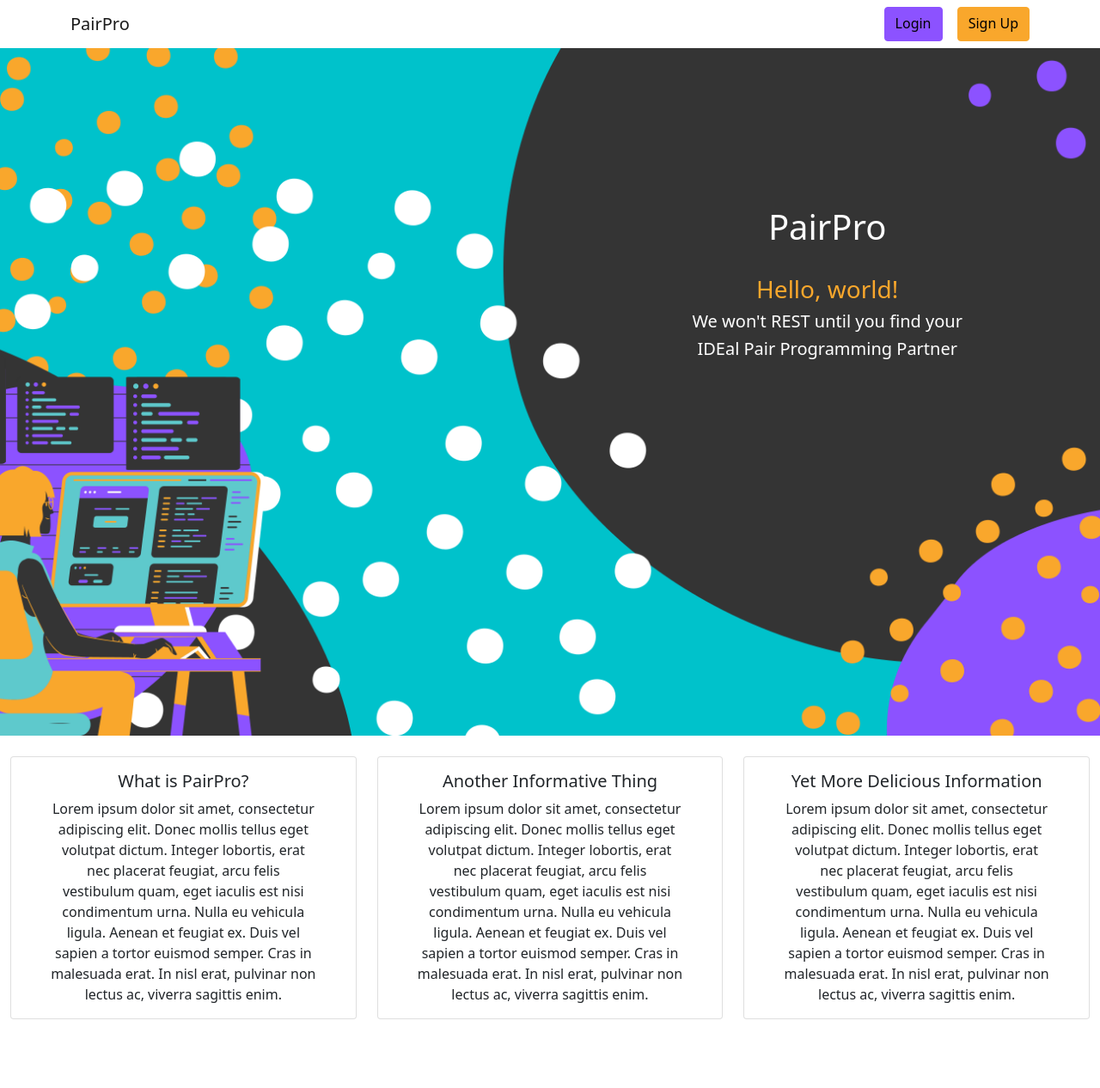
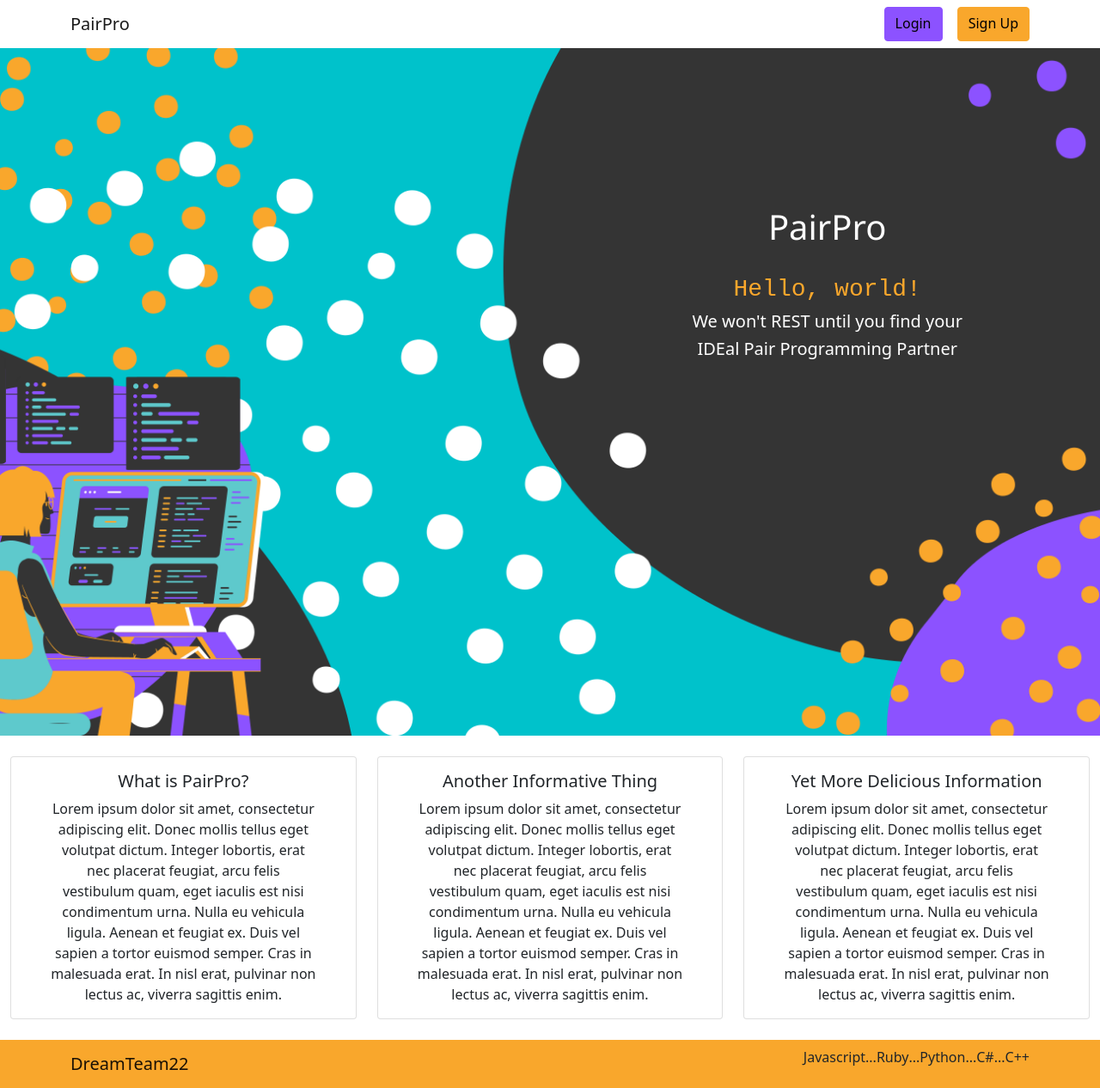
Before and after one commit to kat-mcbrooks/pair-pro, a React (Create React App) app in the folder client/: page / in a window 1280 px wide. Shown: the whole page at 86% size. Before the commit the page ends 1210 px from the top, so only its background shows below. Built offline with nearby package versions, Linux system fonts and the light colour scheme.

Commit message:
Add footer and small banner, tidy formatting

```diff
--- a/client/src/App.js
+++ b/client/src/App.js
@@ -8,42 +8,32 @@ import LoginPage from "./components/LoginPage";
 import RegisterPage from "./components/RegisterPage";
 import PairProsPage from "./components/PairProsPage";
 import MePage from "./components/MePage";
+import Footer from "./components/Footer"
 import "./index.scss";
 
 export const AuthContext = createContext();
-// const App = () => {
-// create a context object, then pass the value for the context object we created.
-
 const initialState = {
   isLoggedIn: localStorage.getItem("userToken") ? true : false,
-  // user: null, //not sure why these lines like this...?
-  // token: null,
 };
-// this function will be passed to useReducer, which will return a user object as state and a dispatch method for triggering state updates/changes
+
 const reducer = (state, action) => {
   switch (action.type) {
     case "LOGIN":
-      // if (action.remember) {
-      //localStorage.setItem("user", JSON.stringify(action.payload));
-      // }
       return {
         ...state,
         isLoggedIn: true,
-        // user: action.payload,
       };
     case "LOGOUT":
-      // window.localStorage.clear();
       return {
         ...state,
         isLoggedIn: false,
-        // user: null,
       };
     default:
       return state;
   }
 };
-//pass the useReducer function two arguments a reducer and an initial state. When we want to update the state we call the dispatch method with type property that specifics the type of state changes we want to trigger i.e. type: "LOGIN" in login.jsx
-function App() {
+
+const App = () => {
   const [state, dispatch] = useReducer(reducer, initialState);
 
   useEffect(() => {
@@ -64,6 +54,7 @@ function App() {
               <Route path="/register" element={<RegisterPage />} />
               <Route path="/me" element={<MePage />} />
             </Routes>
+            <Footer />
           </div>
         </Router>
         <ToastContainer />
@@ -73,6 +64,4 @@ function App() {
   );
 }
 
-// After creating the context object, a Provider component is used to wrap all the components that need access to the AuthContext object. This means that only components within the AuthContext Provider can get access to the user object and dispatch method
-
 export default App;
--- /dev/null
+++ b/client/src/components/Footer.jsx
@@ -0,0 +1,26 @@
+import { Navbar, Container, Nav } from "react-bootstrap";
+
+const Footer = () => {
+  return (
+  <Navbar className='dark-orange-bg' variant='light'>
+    <Container>
+      <Navbar.Brand >DreamTeam22</Navbar.Brand>
+        <Nav>
+
+          <p>Javascript</p>
+          <p>...</p>
+          <p>Ruby</p>
+          <p>...</p>
+          <p>Python</p>
+          <p>...</p>
+          <p>C#</p>
+          <p>...</p>
+          <p>C++</p>
+
+        </Nav>
+    </Container>
+  </Navbar>
+  );
+}
+
+export default Footer
--- a/client/src/components/Header.jsx
+++ b/client/src/components/Header.jsx
@@ -7,7 +7,7 @@ import { useLocation } from 'react-router-dom'
 const Header = () => {
   const { state } = useContext(AuthContext);
   const location = useLocation();
-  const bgColor = location.pathname === '/' ? 'white' : 'dark-teal'
+  const bgColor = location.pathname === '/' ? 'white-bg' : 'dark-teal-bg'
   const hiddenText = location.pathname === '/' ? 'white-text' : 'dark-teal-text'
   const logoColor = location.pathname === '/' ? 'light' : 'dark'
   const logoLink = state.isLoggedIn ? '/pairpros' : '/'
@@ -18,7 +18,11 @@ const Header = () => {
       <Navbar.Brand href={logoLink}>PairPro</Navbar.Brand>
       <Nav>
         {state.isLoggedIn ? (
-          <LogoutButton />
+          <>
+            <LogoutButton />
+            <p className={hiddenText}>....</p>
+            <Button variant='danger' href="/me">My Profile</Button>
+          </>
           ):(
           <>
             <Button href="/login">Login</Button>
--- a/client/src/components/HomeCards.jsx
+++ b/client/src/components/HomeCards.jsx
@@ -1,4 +1,4 @@
-import { Card, Button, Row, Col, Container } from "react-bootstrap";
+import { Card, Row, Col, Container } from "react-bootstrap";
 
 const HomeCards = () => {
   return (
--- a/client/src/components/HomePage.jsx
+++ b/client/src/components/HomePage.jsx
@@ -6,9 +6,9 @@ const Home = () => {
     <>
       <div className='home-banner-image'>
         <div className='home-banner-text'>
-          <h1 className='white-text'>PairPro</h1>
+          <h1 className='white-text varela'>PairPro</h1>
           <br></br>
-          <h3 className='dark-orange-text'>Hello, world!</h3>
+          <h3 className='dark-orange-text courier'>Hello, world!</h3>
           <h5 className='white-text'>We won't REST until you find your</h5>
           <h5 className='white-text'>IDEal Pair Programming Partner</h5>
         </div>
--- a/client/src/components/LoginPage.jsx
+++ b/client/src/components/LoginPage.jsx
@@ -1,7 +1,6 @@
 import axios from "axios";
 import { useState, useContext } from "react";
 import { useNavigate } from "react-router-dom";
-import { FaSignInAlt } from "react-icons/fa";
 import { toast } from "react-toastify";
 import { AuthContext } from "../App";
 
@@ -56,7 +55,7 @@ const Login = () => {
   <>
     <section  className='heading'>
       <h1 data-testid="login text">
-        <FaSignInAlt />Login
+        Login
       </h1>
       <p data-testid="login phrase">Log in and pair up</p>
     </section>
@@ -97,5 +96,4 @@ const Login = () => {
   )
 }
 
-
 export default Login;
--- a/client/src/components/MePage.jsx
+++ b/client/src/components/MePage.jsx
@@ -1,4 +1,3 @@
-import React from 'react';
 import axios from 'axios';
 import { useState, useEffect, useContext } from 'react';
 import { useNavigate } from 'react-router-dom';
@@ -33,8 +32,6 @@ const Me = () => {
       <Container fluid >
         <Row  >
           <Col></Col>
-
-
           <Col xs={12} sm={10} md ={8} lg={6} xl={4}>
             <Card className="me-card">
               <Card.Img variant="top" src={robot} />
@@ -47,13 +44,10 @@ const Me = () => {
             </Card>
             <br></br>
           </Col>
-
           <Col></Col>
         </Row>
       </Container>
     </div>
-
-
   )
 }
 
--- a/client/src/components/PairProsPage.jsx
+++ b/client/src/components/PairProsPage.jsx
@@ -16,8 +16,10 @@ const PersonList = () => {
 
   return (
     <>
-      <div>
-        Welcome, pick all the people
+      <div className='sml-banner-image'>
+        <div className="white-bg dark-teal-text full-width">
+          <h3>Welcome to PairPro, find yourself a pair!</h3>
+        </div>
       </div>
       <div data-testid="person-cards">
         <Container fluid >
--- a/client/src/index.scss
+++ b/client/src/index.scss
@@ -16,6 +16,20 @@
   padding-left: 20vh;
 }
 
+.sml-banner-image {
+  background-image: url(./assets/sml-banner.png);
+  background-position-x: center;
+  background-position-y: top;
+  background-size: cover;
+  background-repeat: no-repeat;
+  height: 200px;
+  margin-bottom: 30px;
+}
+
+.bottom {
+  position: relative; bottom: 0%;
+}
+
 .card {
   width: 100%;
   padding-left: 30px;
@@ -31,7 +45,7 @@ $theme-colors: (
     "dark": #343434
 );
 
-.dark-teal {
+.dark-teal-bg {
   background-color: #00c2cb;
 }
 
@@ -39,28 +53,44 @@ $theme-colors: (
   color: #00c2cb;
 }
 
-.light-teal {
+.light-teal-bg {
   background-color: #5ec9cc;
+}
+
+.dark-orange-bg {
+  background-color: #f9a72c;
 }
 
 .dark-orange-text {
   color: #f9a72c;
 }
 
-.light-orange {
+.light-orange-bg {
   background-color: #ffbd59;
 }
 
-.purple-fill {
+.purple-bg {
   background-color:  #8c52ff;
 }
 
-.dark-grey {
+.dark-grey-bg {
   background-color: #343434;
+}
+
+.white-bg {
+  background-color: white;
 }
 
 .white-text {
   color: white;
 }
 
+.courier {
+  font-family: 'Courier New', Courier, monospace
+}
+
+.varela {
+  font-family: 'Segoe UI', Tahoma, Geneva, Verdana, sans-serif
+}
+
 @import "~bootstrap/scss/bootstrap.scss";
```
Also changed, not shown: client/src/assets/sml-banner.png (added), client/src/components/LogoutButton.jsx (indentation only). Lines whose indentation alone changed are shown as unchanged.
